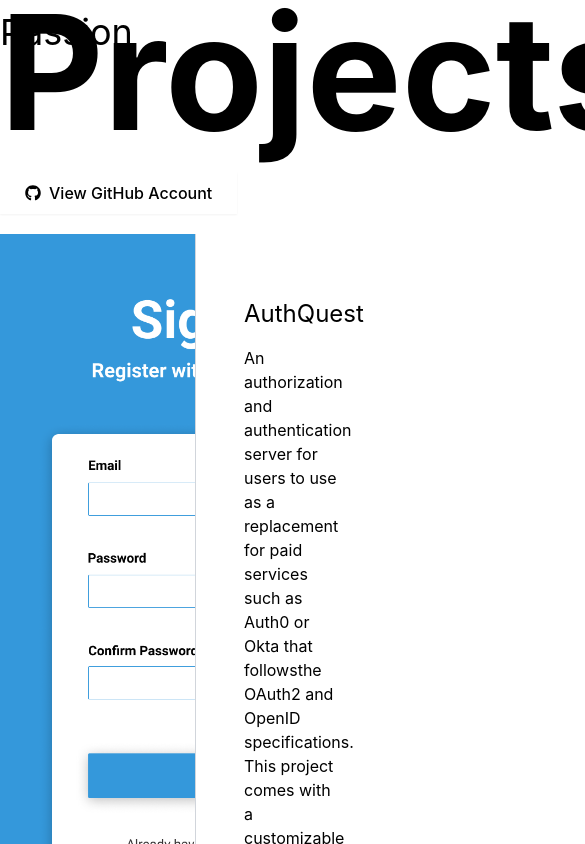
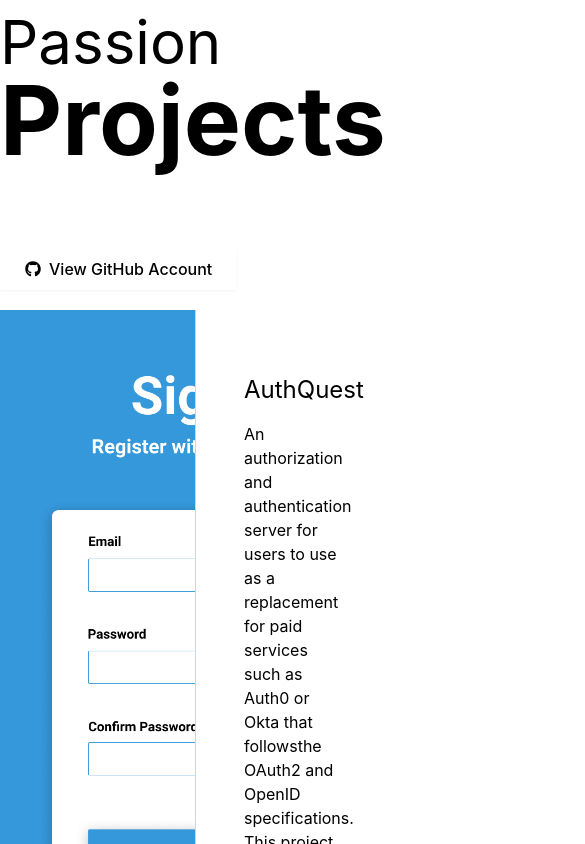
Before and after one commit to Druage/leelazarecky, a Next.js app: page /components/OpenSourceProjects in a window 390 px wide. Shown: the top 844 px of the page, 585 px wide, since content can reach past the window. Built offline with nearby package versions, Linux system fonts and the light colour scheme.

Commit message:
Size project heading on mobile.

```diff
--- a/pages/components/OpenSourceProjects.tsx
+++ b/pages/components/OpenSourceProjects.tsx
@@ -77,10 +77,12 @@ const projects: Project[] = [
 export default function OpenSourceProjects() {
   return (
     <div id={"open-source-projects"} className={"m-auto max-w-7xl pb-64"}>
-      <div className={"py-3 text-center text-4xl md:py-12 md:text-7xl"}>
+      <div className={"py-3 text-center text-6xl md:py-12 md:text-7xl"}>
         <div className={"flex w-fit flex-col items-start"}>
           <h1>Passion</h1>
-          <h1 className={"bg-white text-[10rem] font-bold text-black"}>
+          <h1
+            className={"bg-white text-8xl font-bold text-black md:text-[10rem]"}
+          >
             Projects
           </h1>
           <Link href={"https://github.com/druage"}>
```
